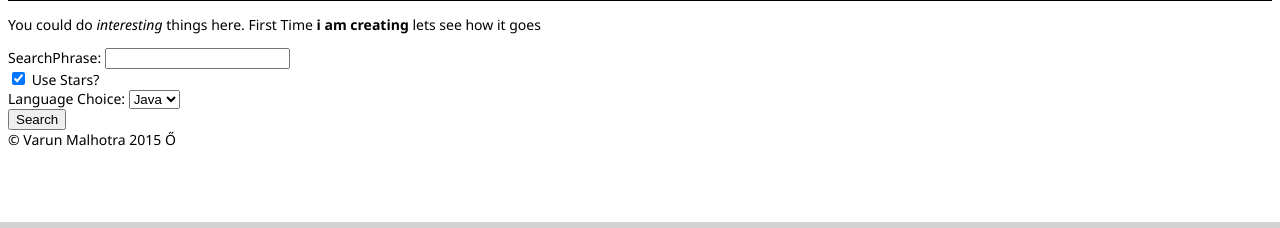
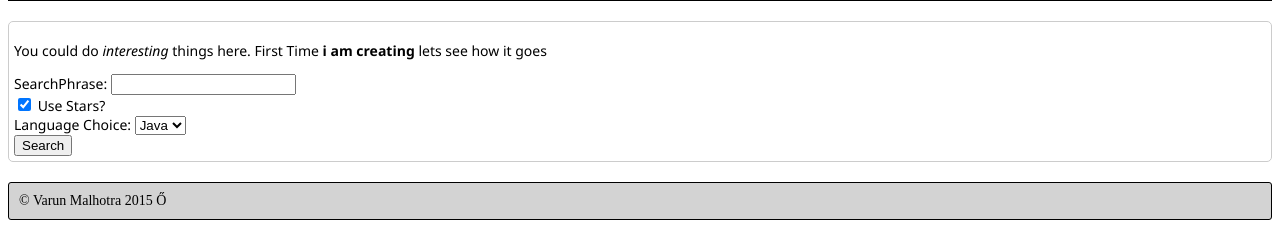
Before and after one commit to jemvar/FirstRepo, a PHP site: page / in a window 1280 px wide. Shown: the part 578-806 px from the top of the page. Run offline with PHP 8.4, Linux system fonts and the light colour scheme.

Commit message:
Added style for footer and used ID Selector main

```diff
--- a/Front End/css/site.css
+++ b/Front End/css/site.css
@@ -1,12 +1,24 @@
-		header
+header, footer
 {
 	background-color: lightgray;
 	border: solid 1px black;
 	/*More Specific Styling of headder wins over the generic styling of body*/
 	font-family: 'Times New Roman';
 }
+footer
+{
+	padding: 10px;
+	border-radius: 3px;
+}
 body
 {
 	font-size: 14px;
 	font-family: Segoe UI, Arial;
 }
+#main
+{
+	border: solid 1px #ccc;
+	border-radius: 5px;
+	margin: 20px 0;
+	padding: 5px;
+}
--- a/Front End/index.html
+++ b/Front End/index.html
@@ -19,7 +19,7 @@
 			</ul>
 		</nav>
 	</header>
-	<section>
+	<section id="main">
 		<p>You could do <em>interesting</em> things here. <span>First Time</span> <strong>i am creating</strong> lets see how it goes</p>
 		<form action="tryphp.php">
 			<label for="searchPhrase">SearchPhrase:</label>
```
Lines whose indentation alone changed are shown as unchanged.
